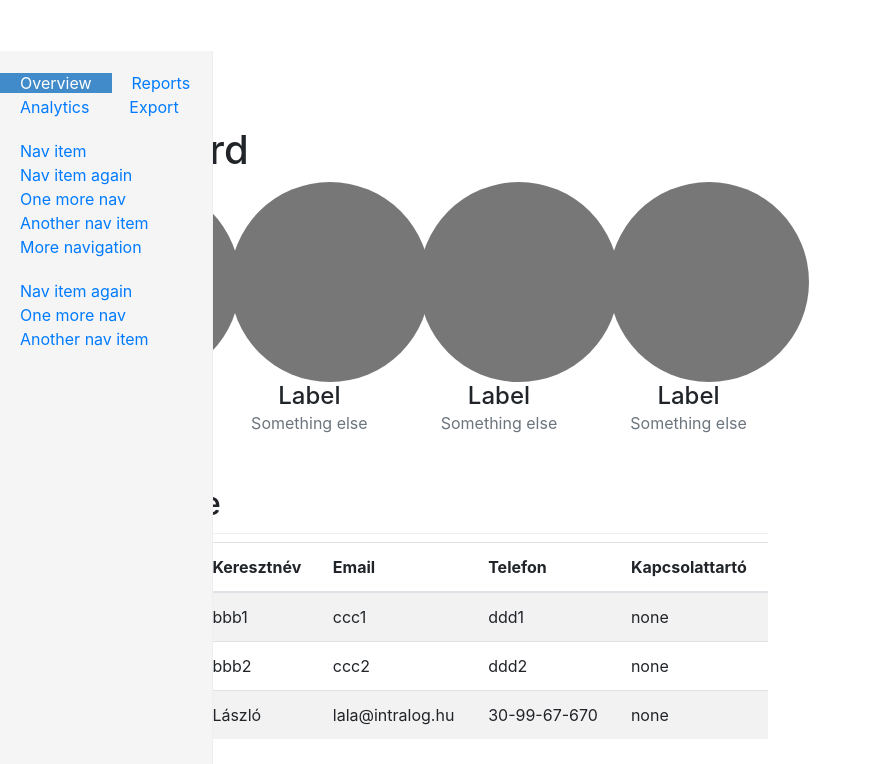
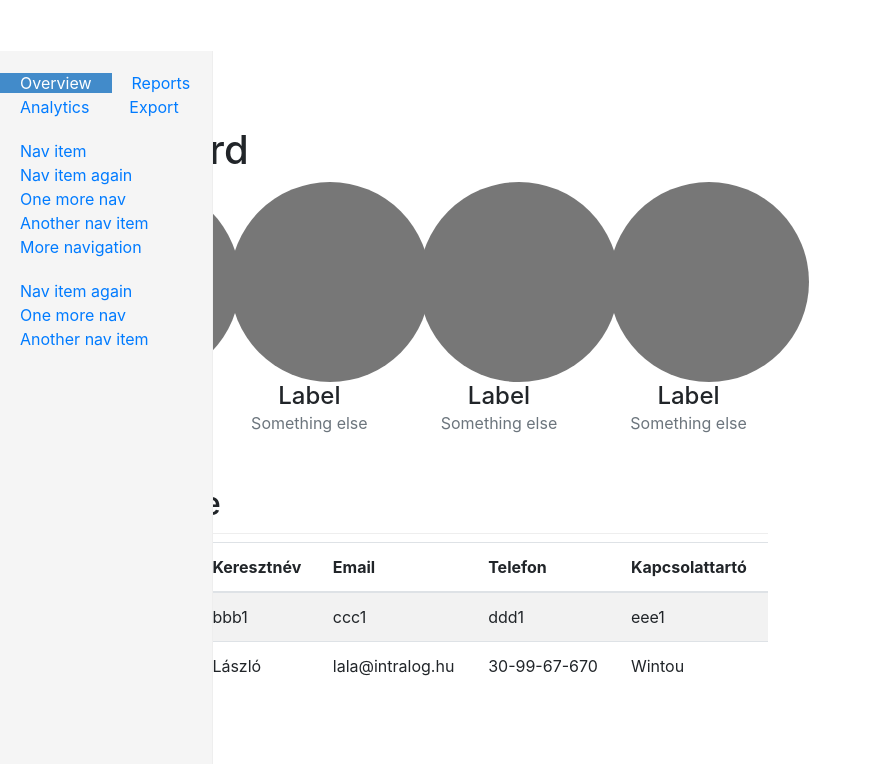
Before and after one commit to RossuLala/otthon4, an Angular app: page / in a window 1280 px wide. Shown: the top 764 px of the page, without its empty margins (0-872 px from the left). Built offline with nearby package versions, Linux system fonts and the light colour scheme.

Commit message:
SZŰRÉS tömbben

```diff
--- a/src/app/content/content.component.html
+++ b/src/app/content/content.component.html
@@ -44,7 +44,7 @@
       </thead>
 
       <tbody>
-        <tr *ngFor= "let user of users">
+        <tr *ngFor="let user of getActiveUsers()">
           <td>{{ user.id }}</td>
           <td>{{ user.lastName }}</td>
           <td>{{ user.firstName }}</td>
@@ -52,7 +52,6 @@
           <td>{{ user.phone }}</td>
           <td>{{ user.relatives }}</td>
         </tr>
-
       </tbody>
     </table>
   </div>
--- a/src/app/content/content.component.ts
+++ b/src/app/content/content.component.ts
@@ -10,15 +10,25 @@ export class ContentComponent implements OnInit {
 
   users = [];
 
-  constructor() {}
+  constructor() { }
 
   ngOnInit() {
+    let user1 = new User(1, 'aaa1', 'bbb1', 'ccc1', 'ddd1', 'eee1', true)
+    let user2 = new User(2, 'aaa2', 'bbb2', 'ccc2', 'ddd2', 'eee2', false)
+    let user3 = new User(1, 'Rossu', 'László', 'lala@intralog.hu', '30-99-67-670', 'Wintou', true)
+    this.users.push(user1);
+    this.users.push(user2);
+    this.users.push(user3);
+  }
 
-    let user1 = new User (1,'aaa1', 'bbb1','ccc1','ddd1')
-    let user2 = new User (2,'aaa2', 'bbb2','ccc2','ddd2')
-    let user3 = new User (1,'Rossu', 'László','lala@intralog.hu','30-99-67-670')
-    this.users.push (user1);
-    this.users.push (user2);
-    this.users.push (user3);
+  getActiveUsers() {
+    let actives = [];
+    for (let user of this.users) {//TS szekezet: Nem a kulcsokon, hanem az értékekemn megy végig i egy user
+      if (user.active){
+        actives.push(user);
+      }
+    }
+    return actives
   }
+
 }
--- a/src/app/model/User.ts
+++ b/src/app/model/User.ts
@@ -6,7 +6,8 @@ export class User {  //Az osztály létrehozásával a tervrajz más modulokban
     firstName: string;
     email: string;
     phone: string;
-    relatives?: string  //?- nem kötelező kitölteni
+    relatives?: string;  //?- nem kötelező kitölteni
+    active?: boolean;
 
     public constructor (
         id: number,
@@ -14,7 +15,8 @@ export class User {  //Az osztály létrehozásával a tervrajz más modulokban
         firstName: string,
         email: string,
         phone: string,
-        relatives: string = 'none'
+        relatives: string = 'none',
+        active: boolean = false
         )
     {
         this.id = id;
@@ -23,5 +25,6 @@ export class User {  //Az osztály létrehozásával a tervrajz más modulokban
         this.email = email;
         this.phone = phone;
         this.relatives = relatives;
+        this.active = active
     }
 }
```
Also changed, not shown: _IGY_KELL_CSINALNI.txt.
